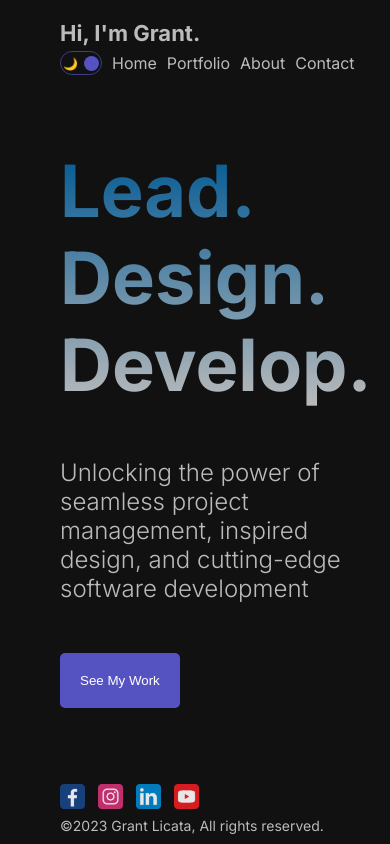
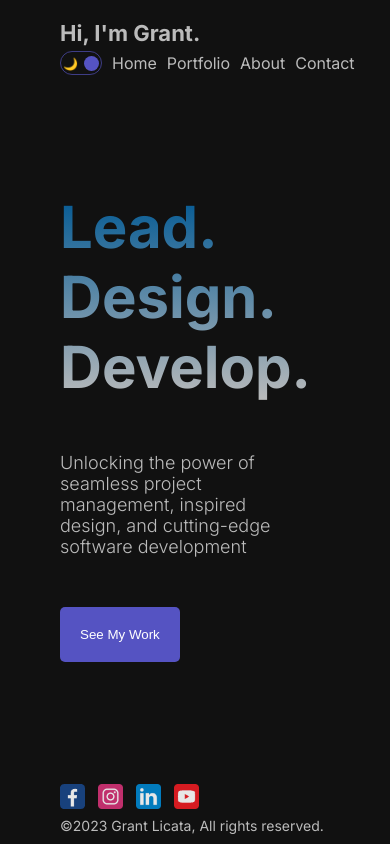
Before and after one commit to GrantLicata/Portfolio, a Next.js app: page / in a window 390 px wide. Built offline with nearby package versions, Linux system fonts and the light colour scheme.

Commit message:
Home page hero image hidden on small screens

```diff
--- a/src/app/page.module.css
+++ b/src/app/page.module.css
@@ -25,6 +25,11 @@
   animation: move 3s infinite ease alternate;
 }
 
+.description {
+  font-size: 24px;
+  font-weight: 300;
+}
+
 @keyframes move {
   from {
     transform: translateY(-10px);
@@ -34,7 +39,21 @@
   }
 }
 
-.description {
-  font-size: 24px;
-  font-weight: 300;
+@media only screen and (max-width: 768px) {
+  .title {
+    font-size: 58px;
+    background: linear-gradient(to bottom, #005893, #bbb);
+    -webkit-background-clip: text;
+    -webkit-text-fill-color: transparent;
+  }
+
+  .description {
+    font-size: 18px;
+  }
 }
+
+@media only screen and (max-width: 659px) {
+  .image {
+    display: none;
+  }
+}
```
